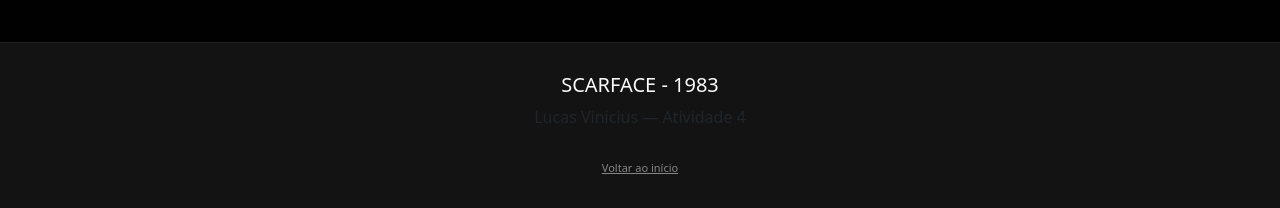
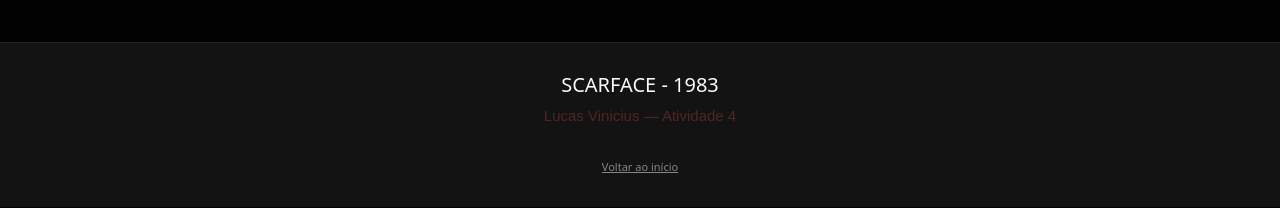
Before and after one commit to lucasvn1/Tony-Montana, a Flask app: page / in a window 1280 px wide. Shown: the part 758-966 px from the top of the page. Run offline with Flask 3, Linux system fonts and the light colour scheme.

Commit message:
finalizado

```diff
--- a/static/css/style.css
+++ b/static/css/style.css
@@ -9,7 +9,7 @@ html {
 }
 
 body {
-    background-color: #080808;
+    background-color: #080808 !important;
     color: white;
     font-family: Arial, Helvetica, sans-serif;
 
@@ -20,6 +20,7 @@ body {
 
 main {
     flex: 1;
+    background-color: #101010;
 }
 
 a {
@@ -638,6 +639,12 @@ footer a:hover {
     color: #ff172a;
 }
 
+footer p {
+  color: rgb(82, 37, 37);
+  font-size: 15px;
+  font-family: Arial, Helvetica, sans-serif;
+}
+
 
 /*responsividade*/
 
```
